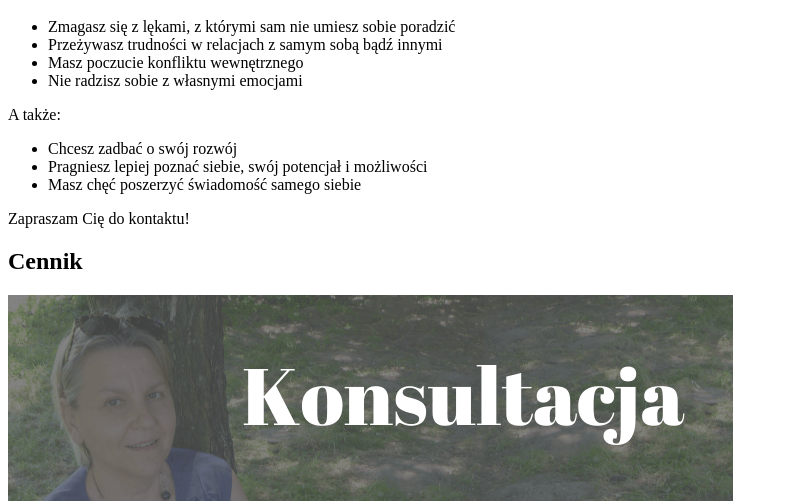
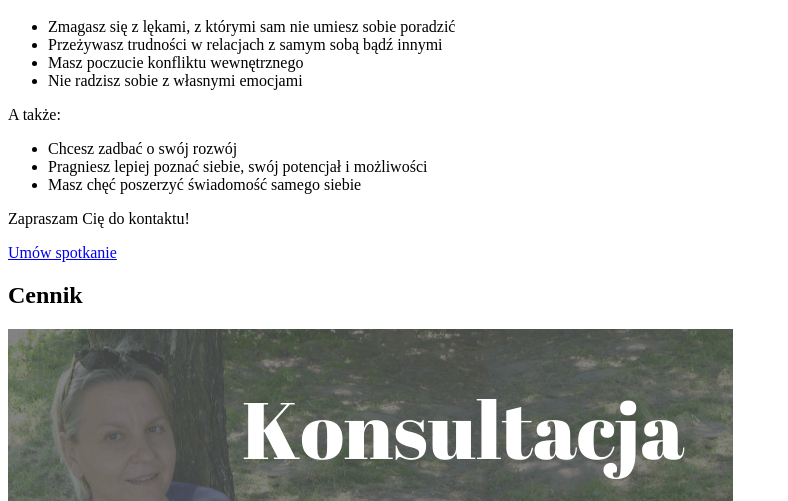
Before and after one commit to kkasinska/KKWedding, a Node project: template src/pages/index.hbs in a window 1280 px wide. Shown: the part 748-1249 px from the top of the page, without its empty margins (0-788 px from the left). Run offline with Node 20 templates, Linux system fonts and the light colour scheme; the template is opened without the code that fills it, so the values that code supplies are empty.

Commit message:
Add CTA in About section

```diff
--- a/src/pages/index.hbs
+++ b/src/pages/index.hbs
@@ -81,7 +81,7 @@ Każda psychoterapia ma własne tempo i dynamikę procesu, podczas którego ofer
                     </ul>
                 Zapraszam Cię do kontaktu!
                 </p>
-
+                <a href="#contact-section-container" class="btn btn-primary btn-lg anchor-link" title="">Umów spotkanie</a>
             </div>
         </div>
     </div>
```
